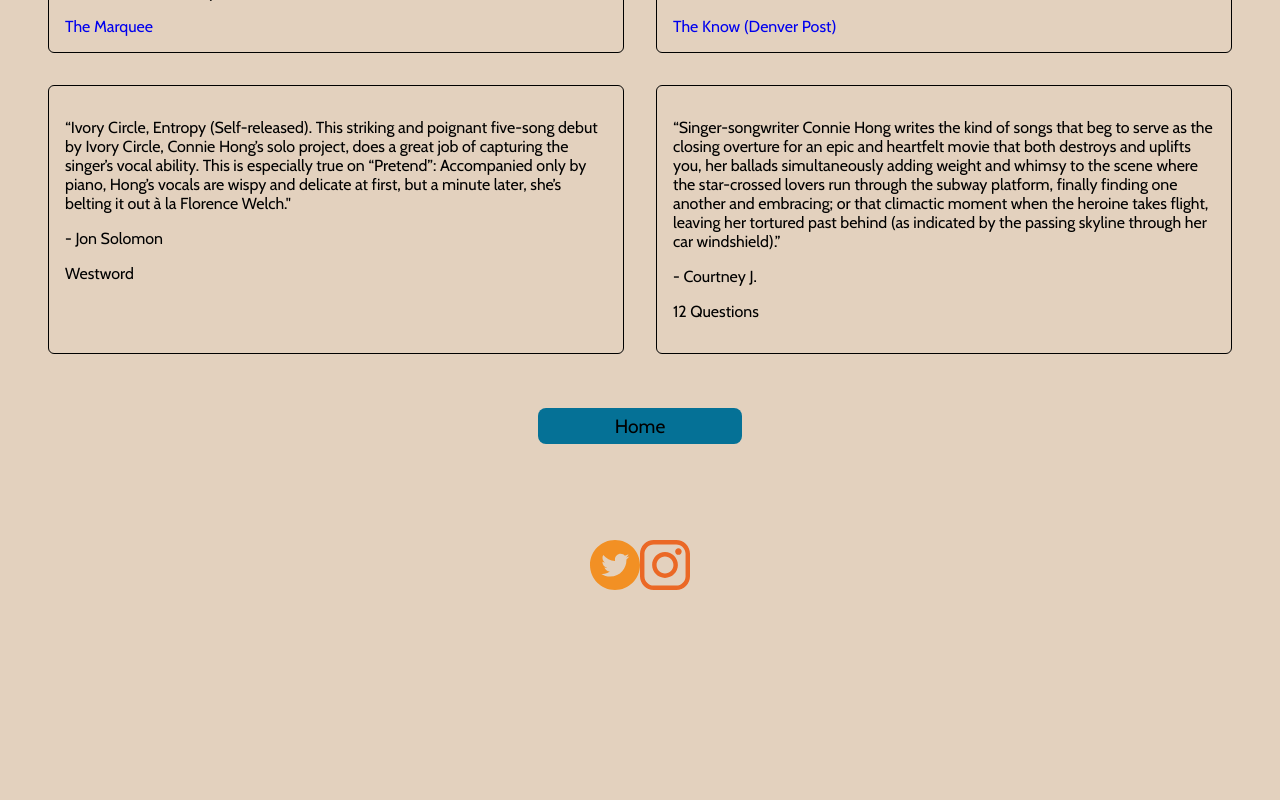
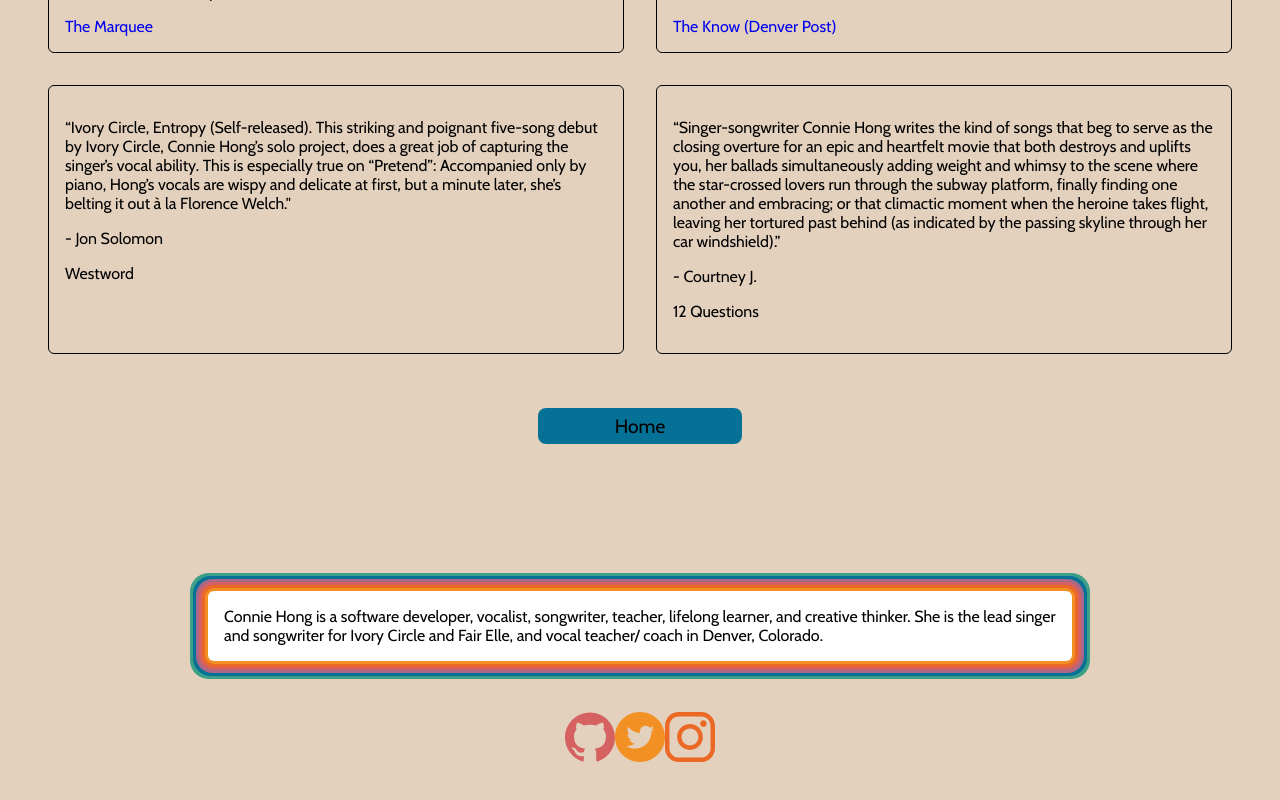
Before and after one commit to conconartist/conconart, a React (Create React App) app: page /press in a window 1280 px wide. Shown: the part 1353-2153 px from the top of the page. Built offline with nearby package versions, Linux system fonts and the light colour scheme.

Commit message:
Add Github component

```diff
--- a/src/Footer/Footer.js
+++ b/src/Footer/Footer.js
@@ -1,19 +1,23 @@
 import React from 'react';
+import Github from '../Github/Github';
 import Twitter from '../Twitter/Twitter';
 import Instagram from '../Instagram/Instagram';
 import { Link } from 'react-router-dom';
 
 export const Footer = () => {
   return (
-    <section className='contactContainer'>
-      <div className='socialMediaContainer'>
-        <a href='https://twitter.com/conconartist'><Twitter /></a>
-        <a href='https://www.instagram.com/conconartist'><Instagram /></a>
-      </div>
-      <div className='emailContainer'>
+    <section className='displaySummary'>
+      <p className='summaryContainer'>Connie Hong is a software developer, vocalist, songwriter, teacher, lifelong learner, and creative thinker.  She is the lead singer and songwriter for Ivory Circle and Fair Elle, and vocal teacher/ coach in Denver, Colorado.</p>
+      <div className='contactContainer'>
+        <div className='socialMediaContainer'>
+          <a href='https://github.com/conconartist'><Github /></a>
+          <a href='https://twitter.com/conconartist'><Twitter /></a>
+          <a href='https://www.instagram.com/conconartist'><Instagram /></a>
+        </div>
+        <div className='emailContainer'>
 
+        </div>
       </div>
     </section>
-
     )
 }
--- /dev/null
+++ b/src/Github/Github.js
@@ -0,0 +1,54 @@
+import React from 'react';
+
+const Github = () => {
+    return (
+        <svg className='githubIcon' viewBox="0 0 512 512" alt='Github icon link'>
+          <g>
+	      <g>
+		    <path d="M255.968,5.329C114.624,5.329,0,120.401,0,262.353c0,113.536,73.344,209.856,175.104,243.872
+			  c12.8,2.368,17.472-5.568,17.472-12.384c0-6.112-0.224-22.272-0.352-43.712c-71.2,15.52-86.24-34.464-86.24-34.464
+			  c-11.616-29.696-28.416-37.6-28.416-37.6c-23.264-15.936,1.728-15.616,1.728-15.616c25.696,1.824,39.2,26.496,39.2,26.496
+			  c22.848,39.264,59.936,27.936,74.528,21.344c2.304-16.608,8.928-27.936,16.256-34.368
+			  c-56.832-6.496-116.608-28.544-116.608-127.008c0-28.064,9.984-51.008,26.368-68.992c-2.656-6.496-11.424-32.64,2.496-68
+			  c0,0,21.504-6.912,70.4,26.336c20.416-5.696,42.304-8.544,64.096-8.64c21.728,0.128,43.648,2.944,64.096,8.672
+			  c48.864-33.248,70.336-26.336,70.336-26.336c13.952,35.392,5.184,61.504,2.56,68c16.416,17.984,26.304,40.928,26.304,68.992
+			  c0,98.72-59.84,120.448-116.864,126.816c9.184,7.936,17.376,23.616,17.376,47.584c0,34.368-0.32,62.08-0.32,70.496
+			  c0,6.88,4.608,14.88,17.6,12.352C438.72,472.145,512,375.857,512,262.353C512,120.401,397.376,5.329,255.968,5.329z"/>
+	      </g>
+          </g>
+          <g>
+          </g>
+          <g>
+          </g>
+          <g>
+          </g>
+          <g>
+          </g>
+          <g>
+          </g>
+          <g>
+          </g>
+          <g>
+          </g>
+          <g>
+          </g>
+          <g>
+          </g>
+          <g>
+          </g>
+          <g>
+          </g>
+          <g>
+          </g>
+          <g>
+          </g>
+          <g>
+          </g>
+          <g>
+          </g>
+        </svg>
+
+    )
+}
+
+export default Github;
--- /dev/null
+++ b/src/Github/Github.scss
@@ -0,0 +1,4 @@
+.githubIcon {
+    fill: $third-accent-color;
+    height: 50px;
+  }
--- a/src/Instagram/Instagram.js
+++ b/src/Instagram/Instagram.js
@@ -2,7 +2,7 @@ import React from 'react';
 
 const Instagram = () => {
     return (
-      <svg className='instagramIcon' viewBox="0 0 169.063 169.063" >
+      <svg className='instagramIcon' viewBox="0 0 169.063 169.063" alt='Instagram icon link'>
         <g>
 	      <path d="M122.406,0H46.654C20.929,0,0,20.93,0,46.655v75.752c0,25.726,20.929,46.655,46.654,46.655h75.752
 		    c25.727,0,46.656-20.93,46.656-46.655V46.655C169.063,20.93,148.133,0,122.406,0z M154.063,122.407
--- a/src/Twitter/Twitter.js
+++ b/src/Twitter/Twitter.js
@@ -2,7 +2,7 @@ import React from 'react';
 
 const Twitter = () => {
     return (
-        <svg className='twitterIcon' viewBox="0 0 512 512" xmlns="http://www.w3.org/2000/svg">
+        <svg className='twitterIcon' viewBox="0 0 512 512" xmlns="http://www.w3.org/2000/svg" alt="Twitter icon link">
             <path d="m256 0c-141.363281 0-256 114.636719-256 256s114.636719 256 256 256 256-114.636719 256-256-114.636719-256-256-256zm116.886719 199.601562c.113281 2.519532.167969 5.050782.167969 7.59375 0 77.644532-59.101563 167.179688-167.183594 167.183594h.003906-.003906c-33.183594 0-64.0625-9.726562-90.066406-26.394531 4.597656.542969 9.277343.8125 14.015624.8125 27.53125 0 52.867188-9.390625 72.980469-25.152344-25.722656-.476562-47.410156-17.464843-54.894531-40.8125 3.582031.6875 7.265625 1.0625 11.042969 1.0625 5.363281 0 10.558593-.722656 15.496093-2.070312-26.886718-5.382813-47.140624-29.144531-47.140624-57.597657 0-.265624 0-.503906.007812-.75 7.917969 4.402344 16.972656 7.050782 26.613281 7.347657-15.777343-10.527344-26.148437-28.523438-26.148437-48.910157 0-10.765624 2.910156-20.851562 7.957031-29.535156 28.976563 35.554688 72.28125 58.9375 121.117187 61.394532-1.007812-4.304688-1.527343-8.789063-1.527343-13.398438 0-32.4375 26.316406-58.753906 58.765625-58.753906 16.902344 0 32.167968 7.144531 42.890625 18.566406 13.386719-2.640625 25.957031-7.53125 37.3125-14.261719-4.394531 13.714844-13.707031 25.222657-25.839844 32.5 11.886719-1.421875 23.214844-4.574219 33.742187-9.253906-7.863281 11.785156-17.835937 22.136719-29.308593 30.429687zm0 0"/>
         </svg>
     )
--- a/src/index.scss
+++ b/src/index.scss
@@ -10,6 +10,7 @@
 @import './Press/Press.scss';
 @import './Twitter/Twitter.scss';
 @import './Instagram/Instagram.scss';
+@import './Github/Github.scss';
 
 body, html {
     background-color: $primary-background-color;
```
